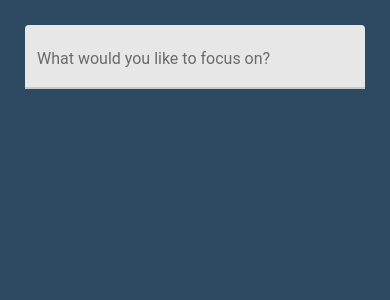
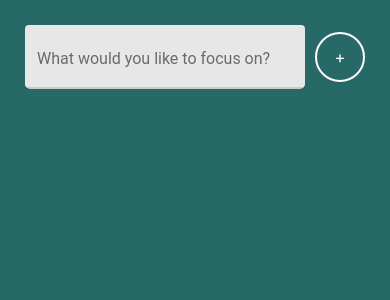
Before and after one commit to thor-r/focus-app, a React Native app: screen / in a window 390 px wide. Shown: the top 300 px of the page. Built offline with nearby package versions, Linux system fonts and the light colour scheme.

Commit message:
focus props passed down

```diff
--- a/App.js
+++ b/App.js
@@ -1,15 +1,25 @@
-import React from 'react'
+import React, { useState } from 'react'
 import { StyleSheet, Text, View, Platform, SafeAreaView, StatusBar } from 'react-native'
 import Constants from 'expo-constants'
 import { colors } from './src/utils/colors'
 import { Focus } from './src/features/Focus'
 
 export default function App() {
+
+  const [currentSubject, setCurrentSubject] = useState(null)
+
   return (
 
     <SafeAreaView style={styles.container}>
-      <Focus />
-
+      {!currentSubject ?
+        <Focus addSubject={setCurrentSubject} />
+        :
+        <View>
+          <Text
+            style={{
+              color: colors.white,
+            }}>I am going to render the timer for {currentSubject}</Text>
+        </View>}
     </SafeAreaView>
   )
 }
@@ -18,6 +28,6 @@
   container: {
     flex: 1,
     paddingTop: Platform.OS === 'android' ? StatusBar.currentHeight : 0,
-    backgroundColor: colors.darkBlue,
+    backgroundColor: colors.turtle,
   },
 })
--- /dev/null
+++ b/src/components/RoundedButton.js
@@ -0,0 +1,30 @@
+/* eslint-disable no-unused-vars */
+import React from 'react'
+import { TouchableOpacity, Text, StyleSheet } from 'react-native'
+import { colors } from '../utils/colors'
+
+export const RoundedButton = ({
+  style = {},
+  textStyle = {},
+  size = 125,
+  ...props
+}) => {
+  return (
+    <TouchableOpacity style={[styles(size).radius, style]} onPress={props.onPress}>
+      <Text style={[styles(size).text, textStyle]}>{props.title}</Text>
+    </TouchableOpacity>
+  )
+}
+
+const styles = (size) => ({
+  radius: {
+    borderRadius: size / 2,
+    width: size,
+    height: size,
+    alignItems: 'center',
+    justifyContent: 'center',
+    borderColor: colors.white,
+    borderWidth: 2,
+  },
+  text: { color: colors.white, fontSize: size / 3 },
+})
--- a/src/features/Focus.js
+++ b/src/features/Focus.js
@@ -1,26 +1,53 @@
-import React from 'react'
+/* eslint-disable no-unused-vars */
+/* eslint-disable brace-style */
+import React, { useState } from 'react'
 import { View, Text, StyleSheet } from 'react-native'
 import { TextInput } from 'react-native-paper'
 import { colors } from '../utils/colors'
+import { RoundedButton } from '../components/RoundedButton'
 
 
-export const Focus = () => (
-  <View style={styles.container}>
+export const Focus = ({ addSubject }) => {
 
-    <View style={styles.inputContainer}>
-      <TextInput label="What would you like to focus on?" />
+  const [subject, setSubject] = useState(null)
+  console.log(subject)
+
+  return (
+    <View style={styles.container}>
+
+      <View style={styles.inputContainer}>
+        <TextInput
+          style={styles.textInput}
+          onChangeText={setSubject}
+          label="What would you like to focus on?"
+        />
+
+        <View style={styles.button}>
+          <RoundedButton title='+' size={50} onPress={() => addSubject(subject)} />
+        </View>
+
+      </View>
     </View>
-  </View>
-)
+  )
+}
 
 const styles = StyleSheet.create({
   container: {
     flex: 1,
   },
+  button: {
+    justifyContent: 'center',
+  },
+  textInput: {
+    flex: 1,
+    marginRight: 10,
+    borderBottomRightRadius: '5px',
+    borderBottomLeftRadius: '5px',
+  },
   inputContainer: {
-    flex: 0.5,
     padding: 25,
     justifyContent: 'top',
+    flexDirection: 'row',
   },
   text: {
     color: colors.white,
--- a/src/utils/colors.js
+++ b/src/utils/colors.js
@@ -1,5 +1,6 @@
 export const colors = {
   white: '#fff',
   darkBlue: '#2E4A62',
+  turtle: '#276967',
 
 }
```
